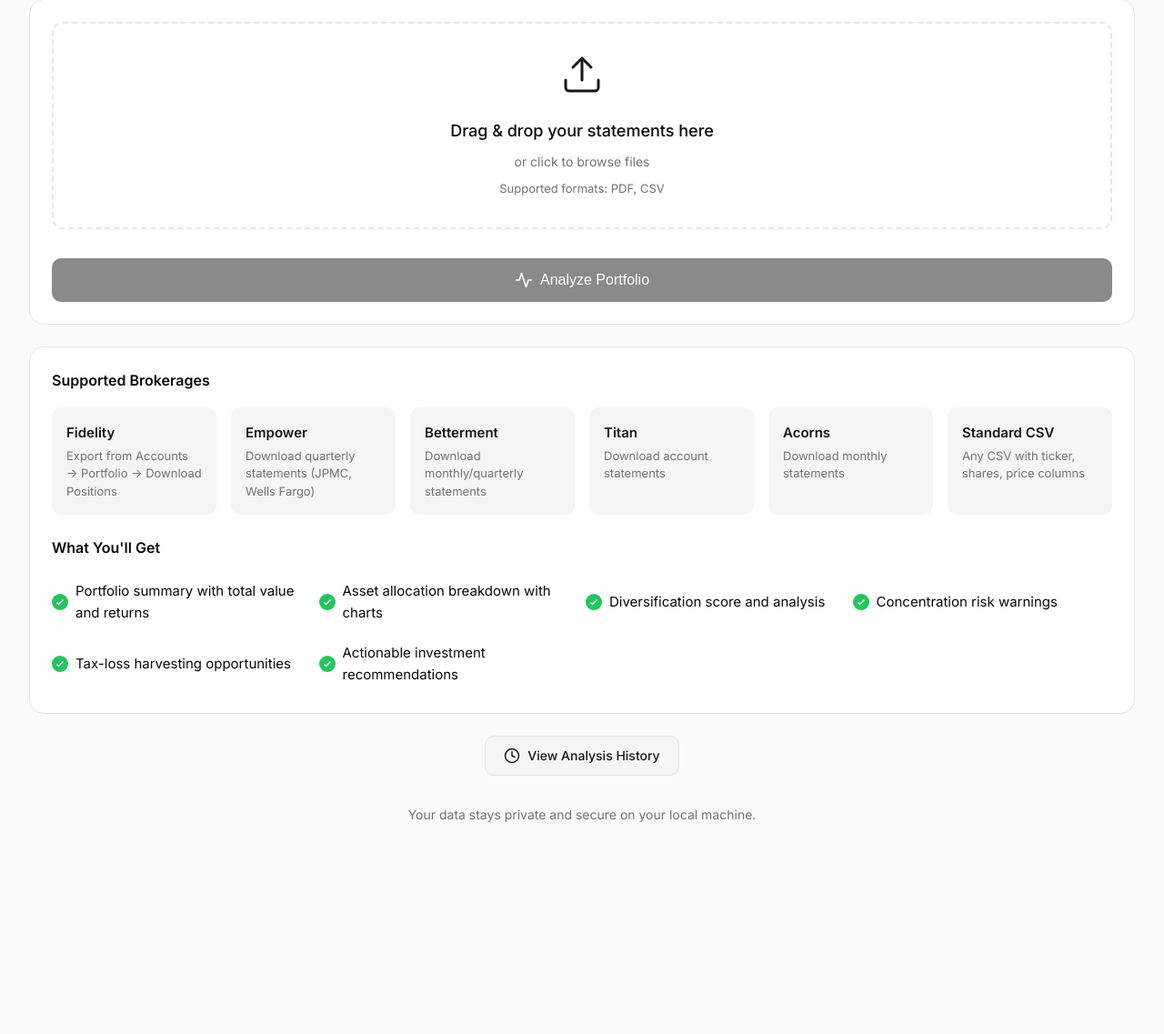
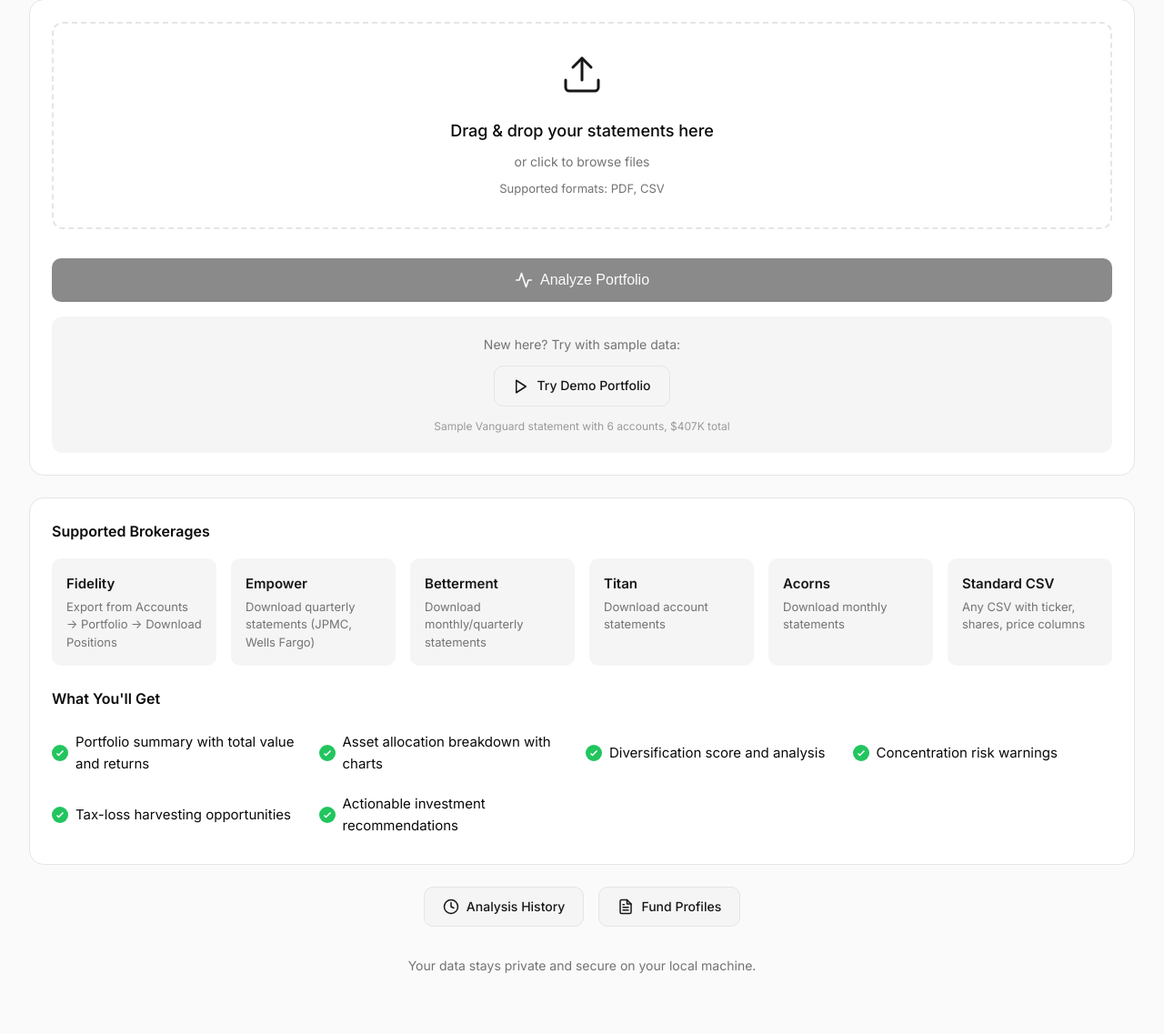
Before and after one commit to subgan-creator/investment-portfolio-analyzer, a Flask app: page / in a window 1280 px wide. Shown: the part 345-1482 px from the top of the page at 91% size. Before the commit the page ends 1249 px from the top, so only its background shows below. Run offline with Flask 3, Linux system fonts and the light colour scheme.

Commit message:
Add "Try Demo Portfolio" button with sample Vanguard statement
- Add /try-demo route that loads sample statement automatically
- Add demo section UI below upload area
- Add CSS styling for demo section
- Users can now try the app without uploading their own files

🤖 Generated with [Claude Code](https://claude.com/claude-code)

Co-Authored-By: Claude Opus 4.5 <noreply@anthropic.com>

```diff
--- a/src/web/app.py
+++ b/src/web/app.py
@@ -285,6 +285,28 @@ def allowed_file(filename):
 def index():
     """Home page with file upload"""
     return render_template('index.html')
+
+
+@app.route('/try-demo')
+def try_demo():
+    """Load sample Vanguard statement for demo purposes"""
+    import shutil
+
+    # Path to sample file
+    sample_file = Path(__file__).parent.parent.parent / 'data' / 'samples' / 'Sample_Vanguard_Statement.csv'
+
+    if not sample_file.exists():
+        flash('Demo file not found. Please upload your own statements.', 'error')
+        return redirect(url_for('index'))
+
+    # Copy sample to uploads folder with timestamp
+    timestamp = datetime.now().strftime('%Y%m%d_%H%M%S')
+    dest_filename = f"{timestamp}_Sample_Vanguard_Statement.csv"
+    dest_path = os.path.join(app.config['UPLOAD_FOLDER'], dest_filename)
+    shutil.copy(sample_file, dest_path)
+
+    # Redirect to select_accounts with the demo file
+    return redirect(url_for('select_accounts') + f'?file={dest_filename}')
 
 
 @app.route('/upload', methods=['POST'])
--- a/src/web/static/css/style.css
+++ b/src/web/static/css/style.css
@@ -323,6 +323,36 @@ header h1 {
     margin-bottom: 1.5rem;
 }
 
+/* Demo Section */
+.demo-section {
+    display: flex;
+    flex-direction: column;
+    align-items: center;
+    gap: 0.75rem;
+    padding: 1.25rem;
+    margin-top: 1rem;
+    background: var(--secondary);
+    border-radius: var(--radius-lg);
+    text-align: center;
+}
+
+.demo-section p {
+    font-size: 0.875rem;
+    color: var(--muted-foreground);
+    margin: 0;
+}
+
+.demo-section .btn {
+    display: inline-flex;
+    align-items: center;
+    gap: 0.5rem;
+}
+
+.demo-hint {
+    font-size: 0.75rem !important;
+    opacity: 0.7;
+}
+
 .upload-area {
     display: flex;
     flex-direction: column;
--- a/src/web/templates/index.html
+++ b/src/web/templates/index.html
@@ -59,6 +59,17 @@
                         Analyze Portfolio
                     </button>
                 </form>
+
+                <div class="demo-section">
+                    <p>New here? Try with sample data:</p>
+                    <a href="{{ url_for('try_demo') }}" class="btn btn-secondary">
+                        <svg xmlns="http://www.w3.org/2000/svg" width="18" height="18" viewBox="0 0 24 24" fill="none" stroke="currentColor" stroke-width="2" stroke-linecap="round" stroke-linejoin="round">
+                            <polygon points="5 3 19 12 5 21 5 3"></polygon>
+                        </svg>
+                        Try Demo Portfolio
+                    </a>
+                    <p class="demo-hint">Sample Vanguard statement with 6 accounts, $407K total</p>
+                </div>
             </div>
 
             <!-- Info Section -->
@@ -102,14 +113,24 @@
                 </ul>
             </div>
 
-            <!-- History Link -->
-            <div style="text-align: center; margin-top: 1.5rem;">
+            <!-- Navigation Links -->
+            <div style="text-align: center; margin-top: 1.5rem; display: flex; gap: 1rem; justify-content: center; flex-wrap: wrap;">
                 <a href="{{ url_for('history') }}" class="btn btn-secondary">
                     <svg xmlns="http://www.w3.org/2000/svg" width="18" height="18" viewBox="0 0 24 24" fill="none" stroke="currentColor" stroke-width="2" stroke-linecap="round" stroke-linejoin="round">
                         <circle cx="12" cy="12" r="10"></circle>
                         <polyline points="12 6 12 12 16 14"></polyline>
                     </svg>
-                    View Analysis History
+                    Analysis History
+                </a>
+                <a href="{{ url_for('fund_profiles') }}" class="btn btn-secondary">
+                    <svg xmlns="http://www.w3.org/2000/svg" width="18" height="18" viewBox="0 0 24 24" fill="none" stroke="currentColor" stroke-width="2" stroke-linecap="round" stroke-linejoin="round">
+                        <path d="M14 2H6a2 2 0 0 0-2 2v16a2 2 0 0 0 2 2h12a2 2 0 0 0 2-2V8z"></path>
+                        <polyline points="14 2 14 8 20 8"></polyline>
+                        <line x1="16" y1="13" x2="8" y2="13"></line>
+                        <line x1="16" y1="17" x2="8" y2="17"></line>
+                        <polyline points="10 9 9 9 8 9"></polyline>
+                    </svg>
+                    Fund Profiles
                 </a>
             </div>
         </main>
```
